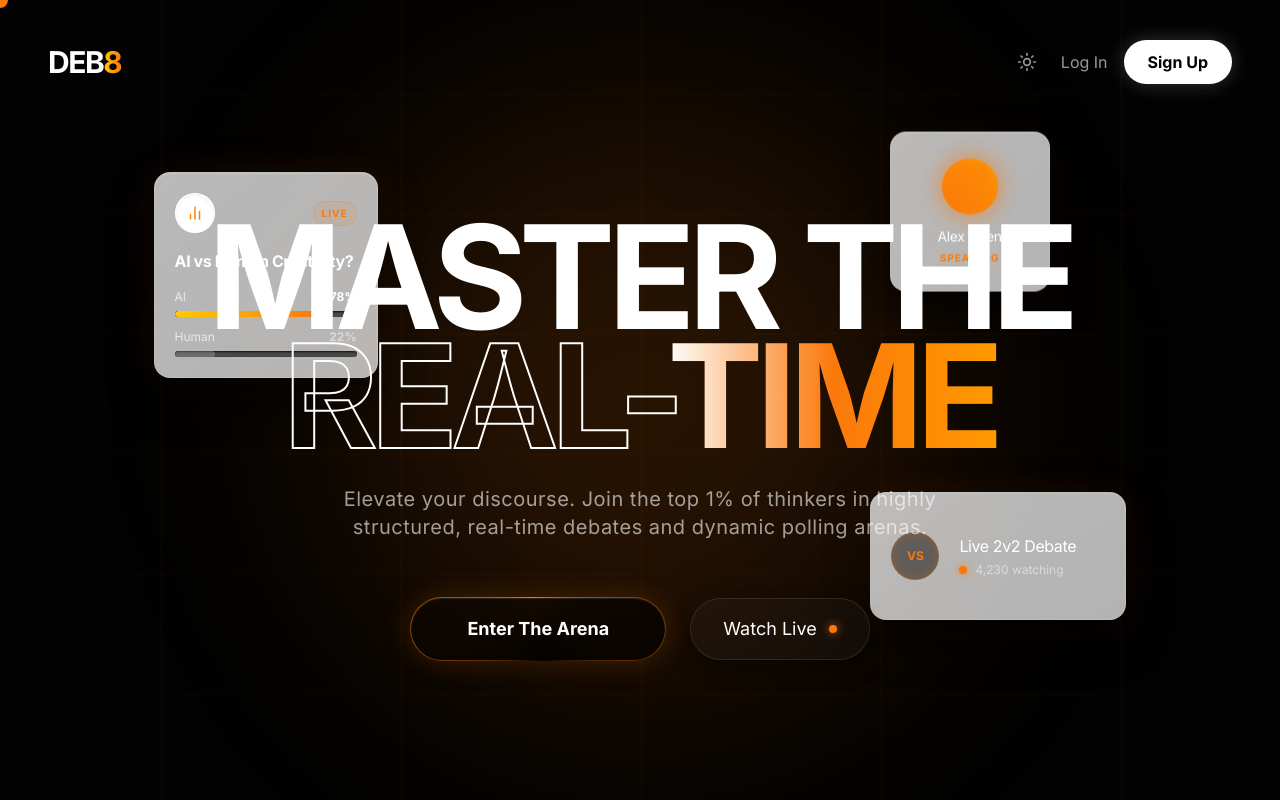
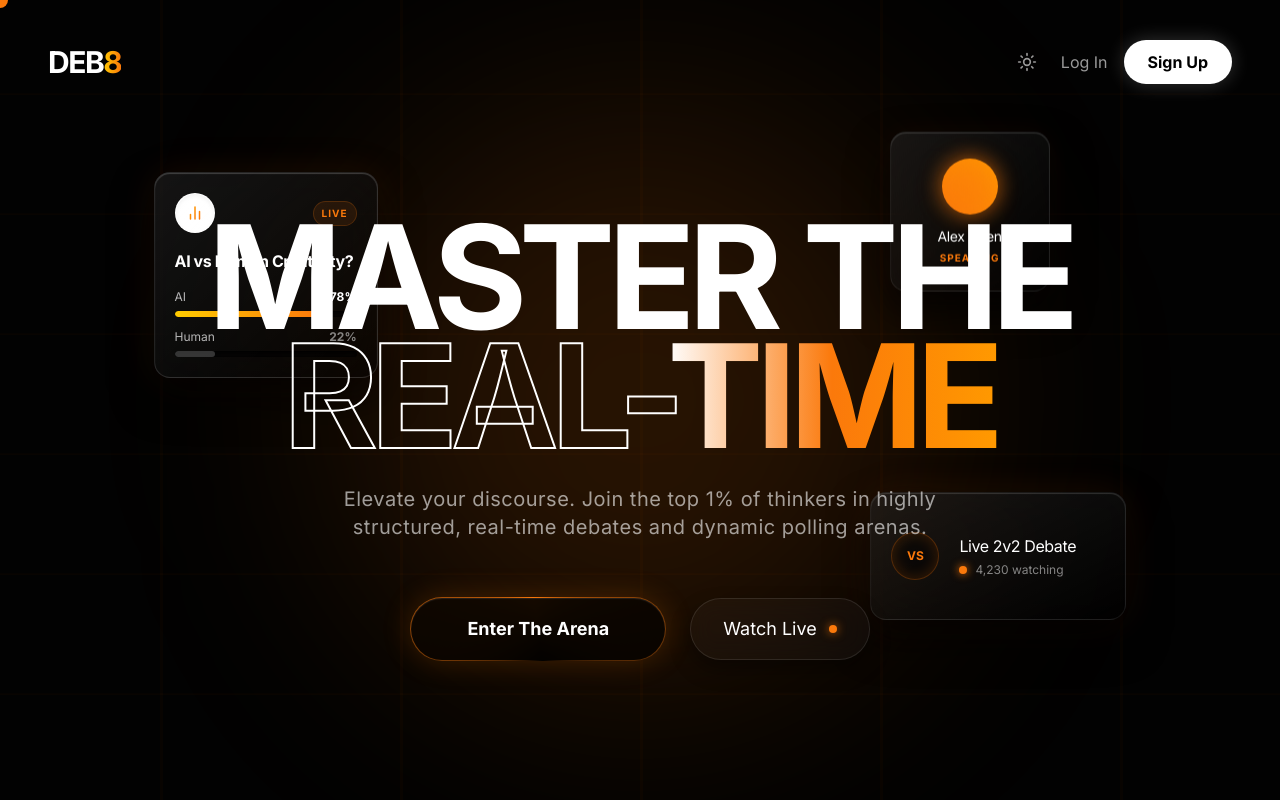
Before and after one commit to K007-K/DEB8, a React (Vite) app: page / in a window 1280 px wide. Shown: the top 800 px of the page. Built offline with nearby package versions, Linux system fonts and the light colour scheme.

Commit message:
fix(ui): restore dark mode glassmorphism by explicitly overriding light backgrounds with dark:bg-black/40

```diff
--- a/src/components/landing/FeaturesBento.jsx
+++ b/src/components/landing/FeaturesBento.jsx
@@ -58,7 +58,7 @@ export default function FeaturesBento() {
         <div className="grid grid-cols-1 md:grid-cols-4 md:grid-rows-3 gap-6 auto-rows-[250px]">
 
           {/* Feature 1: Structured Arenas (Large) */}
-          <div ref={addToRefs} className="md:col-span-2 md:row-span-2 bg-white/70 dark:bg-gradient-to-br dark:from-white/[0.05] dark:to-transparent backdrop-blur-xl border border-slate-200/60 dark:border-white/[0.08] rounded-3xl p-8 flex flex-col justify-between group overflow-hidden relative shadow-[0_8px_30px_rgb(0,0,0,0.04)] dark:shadow-[0_20px_40px_rgba(0,0,0,0.8),inset_0_1px_1px_rgba(255,255,255,0.15)] hover:border-slate-300 dark:hover:border-primary/30 transition-colors duration-500">
+          <div ref={addToRefs} className="md:col-span-2 md:row-span-2 bg-white/70 dark:bg-black/40 dark:bg-gradient-to-br dark:from-white/[0.05] dark:to-transparent backdrop-blur-xl border border-slate-200/60 dark:border-white/[0.08] rounded-3xl p-8 flex flex-col justify-between group overflow-hidden relative shadow-[0_8px_30px_rgb(0,0,0,0.04)] dark:shadow-[0_20px_40px_rgba(0,0,0,0.8),inset_0_1px_1px_rgba(255,255,255,0.15)] hover:border-slate-300 dark:hover:border-primary/30 transition-colors duration-500">
             <div className="absolute inset-0 bg-gradient-to-tr from-primary/0 via-primary/[0.03] to-transparent opacity-0 group-hover:opacity-100 transition-opacity duration-500" />
 
             <div className="relative z-10">
@@ -83,7 +83,7 @@ export default function FeaturesBento() {
           </div>
 
           {/* Feature 2: Live Polling (Small) */}
-          <div ref={addToRefs} className="md:col-span-1 md:row-span-1 bg-white/70 dark:bg-gradient-to-br dark:from-white/[0.05] dark:to-transparent backdrop-blur-xl border border-slate-200/60 dark:border-white/[0.08] rounded-3xl p-6 flex flex-col justify-between group relative overflow-hidden shadow-[0_8px_30px_rgb(0,0,0,0.04)] dark:shadow-[0_20px_40px_rgba(0,0,0,0.8),inset_0_1px_1px_rgba(255,255,255,0.15)] hover:border-slate-300 dark:hover:border-white/20 transition-colors duration-500">
+          <div ref={addToRefs} className="md:col-span-1 md:row-span-1 bg-white/70 dark:bg-black/40 dark:bg-gradient-to-br dark:from-white/[0.05] dark:to-transparent backdrop-blur-xl border border-slate-200/60 dark:border-white/[0.08] rounded-3xl p-6 flex flex-col justify-between group relative overflow-hidden shadow-[0_8px_30px_rgb(0,0,0,0.04)] dark:shadow-[0_20px_40px_rgba(0,0,0,0.8),inset_0_1px_1px_rgba(255,255,255,0.15)] hover:border-slate-300 dark:hover:border-white/20 transition-colors duration-500">
             <div className="relative z-10">
               <div className="flex justify-between items-start mb-6">
                 <div className="w-10 h-10 rounded-full bg-white dark:bg-black border border-slate-200 dark:border-white/10 flex items-center justify-center shadow-sm dark:shadow-inner group-hover:border-slate-300 dark:group-hover:border-white/30 transition-colors">
@@ -129,7 +129,7 @@ export default function FeaturesBento() {
           </div>
 
           {/* Feature 4: Role-Based Entry (Small) */}
-          <div ref={addToRefs} className="md:col-span-1 md:row-span-1 bg-white/70 dark:bg-gradient-to-br dark:from-white/[0.05] dark:to-transparent backdrop-blur-xl border border-slate-200/60 dark:border-white/[0.08] rounded-3xl p-6 flex flex-col justify-between group relative overflow-hidden shadow-[0_8px_30px_rgb(0,0,0,0.04)] dark:shadow-[0_20px_40px_rgba(0,0,0,0.8),inset_0_1px_1px_rgba(255,255,255,0.15)] hover:border-slate-300 dark:hover:border-white/20 transition-colors duration-500">
+          <div ref={addToRefs} className="md:col-span-1 md:row-span-1 bg-white/70 dark:bg-black/40 dark:bg-gradient-to-br dark:from-white/[0.05] dark:to-transparent backdrop-blur-xl border border-slate-200/60 dark:border-white/[0.08] rounded-3xl p-6 flex flex-col justify-between group relative overflow-hidden shadow-[0_8px_30px_rgb(0,0,0,0.04)] dark:shadow-[0_20px_40px_rgba(0,0,0,0.8),inset_0_1px_1px_rgba(255,255,255,0.15)] hover:border-slate-300 dark:hover:border-white/20 transition-colors duration-500">
             <div className="relative z-10">
               <div className="w-10 h-10 rounded-full bg-white dark:bg-black border border-slate-200 dark:border-white/10 flex items-center justify-center mb-6 shadow-sm dark:shadow-inner group-hover:border-slate-300 dark:group-hover:border-white/30 transition-colors">
                 <svg width="20" height="20" viewBox="0 0 24 24" fill="none" stroke="#FB790B" strokeWidth="2" strokeLinecap="round" strokeLinejoin="round"><path d="M17 21v-2a4 4 0 0 0-4-4H5a4 4 0 0 0-4 4v2"/><circle cx="9" cy="7" r="4"/><path d="M23 21v-2a4 4 0 0 0-3-3.87"/><path d="M16 3.13a4 4 0 0 1 0 7.75"/></svg>
@@ -140,7 +140,7 @@ export default function FeaturesBento() {
           </div>
 
           {/* Feature 5: Dedicated Team Channels (Full Width) */}
-          <div ref={addToRefs} className="md:col-span-4 md:row-span-1 bg-white/70 dark:bg-gradient-to-br dark:from-white/[0.05] dark:to-transparent backdrop-blur-xl border border-slate-200/60 dark:border-white/[0.08] rounded-3xl p-8 md:px-16 flex items-center justify-between group relative overflow-hidden shadow-[0_8px_30px_rgb(0,0,0,0.04)] dark:shadow-[0_20px_40px_rgba(0,0,0,0.8),inset_0_1px_1px_rgba(255,255,255,0.15)] hover:border-primary/30 transition-colors duration-500">
+          <div ref={addToRefs} className="md:col-span-4 md:row-span-1 bg-white/70 dark:bg-black/40 dark:bg-gradient-to-br dark:from-white/[0.05] dark:to-transparent backdrop-blur-xl border border-slate-200/60 dark:border-white/[0.08] rounded-3xl p-8 md:px-16 flex items-center justify-between group relative overflow-hidden shadow-[0_8px_30px_rgb(0,0,0,0.04)] dark:shadow-[0_20px_40px_rgba(0,0,0,0.8),inset_0_1px_1px_rgba(255,255,255,0.15)] hover:border-primary/30 transition-colors duration-500">
             <div className="relative z-10 max-w-2xl">
                <h3 className="text-2xl md:text-3xl font-bold text-slate-900 dark:text-white tracking-tight mb-3 transition-colors">Dedicated Team Channels</h3>
                <p className="text-base text-slate-600 dark:text-white/60 font-light leading-relaxed transition-colors">Strategy happens behind the scenes. Use private team chats to coordinate rebuttals and arguments with your partner during a live 2v2 debate.</p>
--- a/src/components/landing/HeroSection.jsx
+++ b/src/components/landing/HeroSection.jsx
@@ -75,7 +75,7 @@ export default function HeroSection() {
       <div className="absolute inset-0 z-10 pointer-events-none">
 
         {/* Card 1: Live Poll */}
-        <div ref={card1Ref} className="absolute top-[20%] left-[8%] md:left-[12%] w-56 h-auto bg-white/70 dark:bg-gradient-to-br dark:from-white/[0.08] dark:to-transparent backdrop-blur-xl border border-slate-200/60 dark:border-white/[0.12] rounded-2xl p-5 shadow-[0_8px_30px_rgb(0,0,0,0.08)] dark:shadow-[0_20px_40px_rgba(0,0,0,0.8),inset_0_1px_1px_rgba(255,255,255,0.2),0_0_40px_rgba(251,121,11,0.1)] flex flex-col gap-4 hidden md:flex overflow-hidden group">
+        <div ref={card1Ref} className="absolute top-[20%] left-[8%] md:left-[12%] w-56 h-auto bg-white/70 dark:bg-black/40 dark:bg-gradient-to-br dark:from-white/[0.08] dark:to-transparent backdrop-blur-xl border border-slate-200/60 dark:border-white/[0.12] rounded-2xl p-5 shadow-[0_8px_30px_rgb(0,0,0,0.08)] dark:shadow-[0_20px_40px_rgba(0,0,0,0.8),inset_0_1px_1px_rgba(255,255,255,0.2),0_0_40px_rgba(251,121,11,0.1)] flex flex-col gap-4 hidden md:flex overflow-hidden group">
           <div className="absolute inset-0 bg-gradient-to-tr from-transparent via-white/50 dark:via-white/[0.08] to-transparent opacity-50 transform -translate-x-full group-hover:translate-x-full transition-transform duration-1000" />
 
           <div className="flex items-center justify-between relative z-10">
@@ -122,7 +122,7 @@ export default function HeroSection() {
         </div>
 
         {/* Card 2: Debate Match */}
-        <div ref={card2Ref} className="absolute top-[60%] right-[8%] md:right-[12%] w-64 h-32 bg-white/70 dark:bg-gradient-to-br dark:from-white/[0.08] dark:to-transparent backdrop-blur-xl border border-slate-200/60 dark:border-white/[0.08] rounded-2xl p-5 shadow-[0_8px_30px_rgb(0,0,0,0.08)] dark:shadow-[0_20px_40px_rgba(0,0,0,0.8),inset_0_1px_1px_rgba(255,255,255,0.15),0_0_40px_rgba(251,121,11,0.1)] flex items-center gap-5 hidden md:flex overflow-hidden group">
+        <div ref={card2Ref} className="absolute top-[60%] right-[8%] md:right-[12%] w-64 h-32 bg-white/70 dark:bg-black/40 dark:bg-gradient-to-br dark:from-white/[0.08] dark:to-transparent backdrop-blur-xl border border-slate-200/60 dark:border-white/[0.08] rounded-2xl p-5 shadow-[0_8px_30px_rgb(0,0,0,0.08)] dark:shadow-[0_20px_40px_rgba(0,0,0,0.8),inset_0_1px_1px_rgba(255,255,255,0.15),0_0_40px_rgba(251,121,11,0.1)] flex items-center gap-5 hidden md:flex overflow-hidden group">
           <div className="absolute inset-0 bg-gradient-to-tr from-transparent via-white/50 dark:via-white/[0.04] to-transparent opacity-50 transform -translate-x-full group-hover:translate-x-full transition-transform duration-1000" />
 
           <div className="w-12 h-12 rounded-full bg-white dark:bg-black/50 flex items-center justify-center border border-primary/30 text-primary font-black text-xs shadow-sm dark:shadow-[inset_0_0_15px_rgba(251,121,11,0.2)]">VS</div>
@@ -136,7 +136,7 @@ export default function HeroSection() {
         </div>
 
         {/* Card 3: Speaker */}
-        <div ref={card3Ref} className="absolute top-[15%] right-[22%] md:right-[18%] w-40 h-40 bg-white/70 dark:bg-gradient-to-br dark:from-white/[0.08] dark:to-transparent backdrop-blur-xl border border-slate-200/60 dark:border-white/[0.08] rounded-2xl p-5 shadow-[0_8px_30px_rgb(0,0,0,0.08)] dark:shadow-[0_20px_40px_rgba(0,0,0,0.8),inset_0_1px_1px_rgba(255,255,255,0.15),0_0_30px_rgba(251,121,11,0.05)] flex flex-col items-center justify-center hidden lg:flex overflow-hidden group">
+        <div ref={card3Ref} className="absolute top-[15%] right-[22%] md:right-[18%] w-40 h-40 bg-white/70 dark:bg-black/40 dark:bg-gradient-to-br dark:from-white/[0.08] dark:to-transparent backdrop-blur-xl border border-slate-200/60 dark:border-white/[0.08] rounded-2xl p-5 shadow-[0_8px_30px_rgb(0,0,0,0.08)] dark:shadow-[0_20px_40px_rgba(0,0,0,0.8),inset_0_1px_1px_rgba(255,255,255,0.15),0_0_30px_rgba(251,121,11,0.05)] flex flex-col items-center justify-center hidden lg:flex overflow-hidden group">
           <div className="absolute inset-0 bg-gradient-to-tr from-transparent via-white/50 dark:via-white/[0.04] to-transparent opacity-50 transform -translate-x-full group-hover:translate-x-full transition-transform duration-1000" />
 
           <div className="relative z-10 flex flex-col items-center">
```
